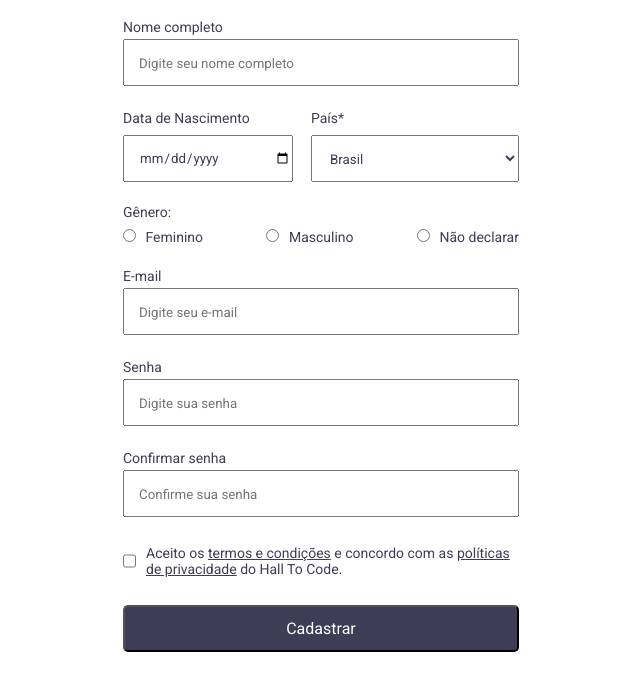
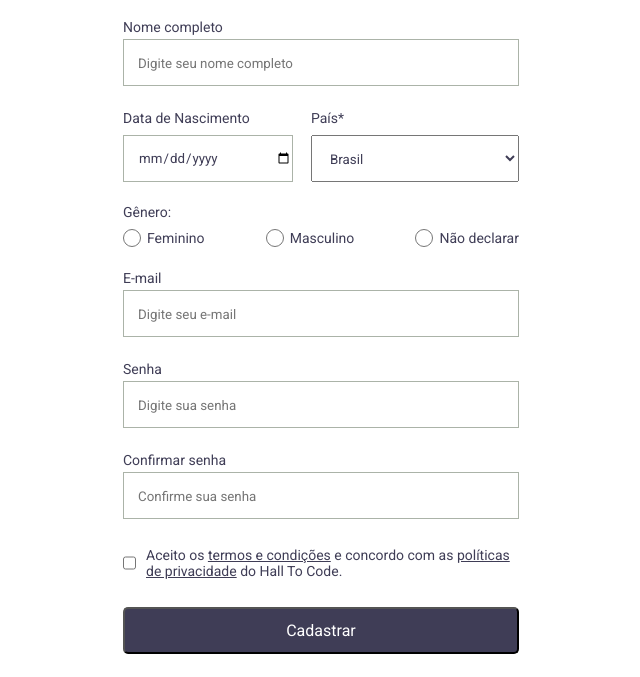
Before and after one commit to RamonMontanari/formul-rio-html, a plain HTML site: page Aula 2 - Formulário HTML/index.html in a window 1280 px wide. Shown: the part 114-791 px from the top of the page, without its empty margins (319-959 px from the left). Drawn offline with Linux system fonts and the light colour scheme.

Commit message:
Update style.css

```diff
--- a/Aula 2 - Formulário HTML/style.css
+++ b/Aula 2 - Formulário HTML/style.css
@@ -5,6 +5,10 @@
     box-sizing: border-box;
     color: #3F3D56;
     font-family: 'Roboto', sans-serif;
+}
+
+input {
+    border: 1px solid #ABB3A8;
 }
 
 body {
@@ -66,13 +70,24 @@ select.small-input {
     align-items: center;
 }
 
+.box-radio {
+    display: flex;
+    align-items: center;
+}
 .box-radio input {
     margin-right: 6px;
+    width: 18px;
+    height: 18px;
 }
 
 .wrapper-check-box {
     display: flex;
     margin-top: 4px;
+}
+
+.label-genre {
+    display: block;
+    margin-bottom: 8px !important;
 }
 
 .check {
```
